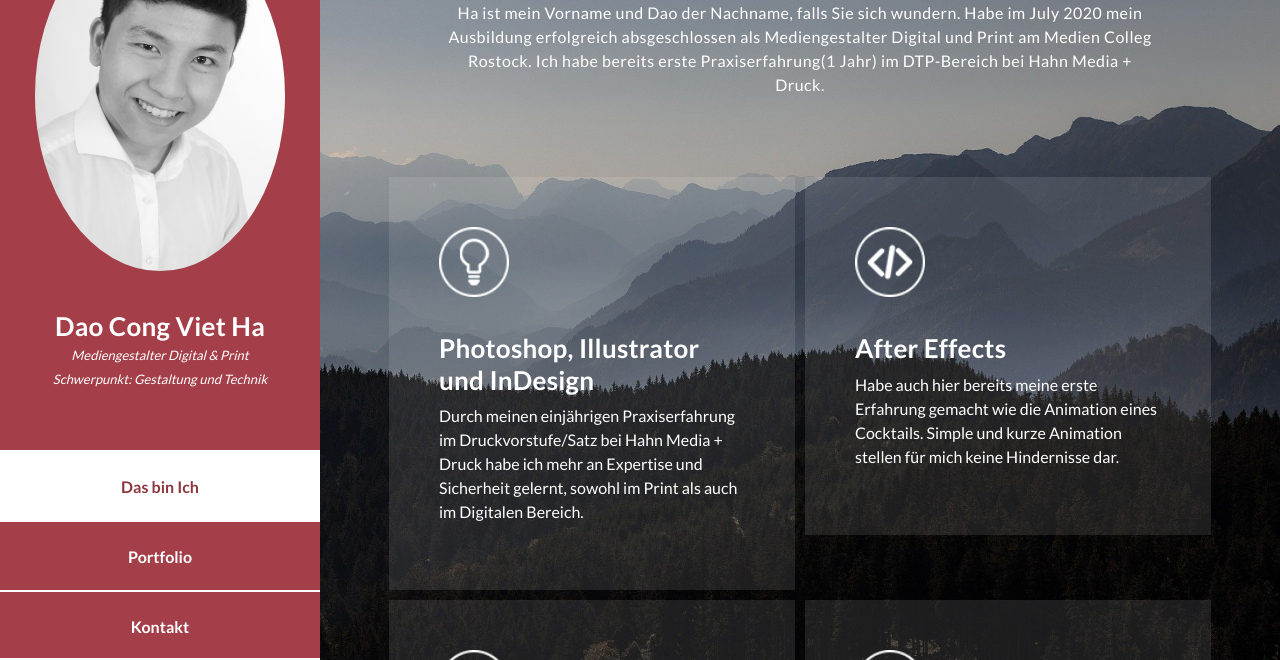
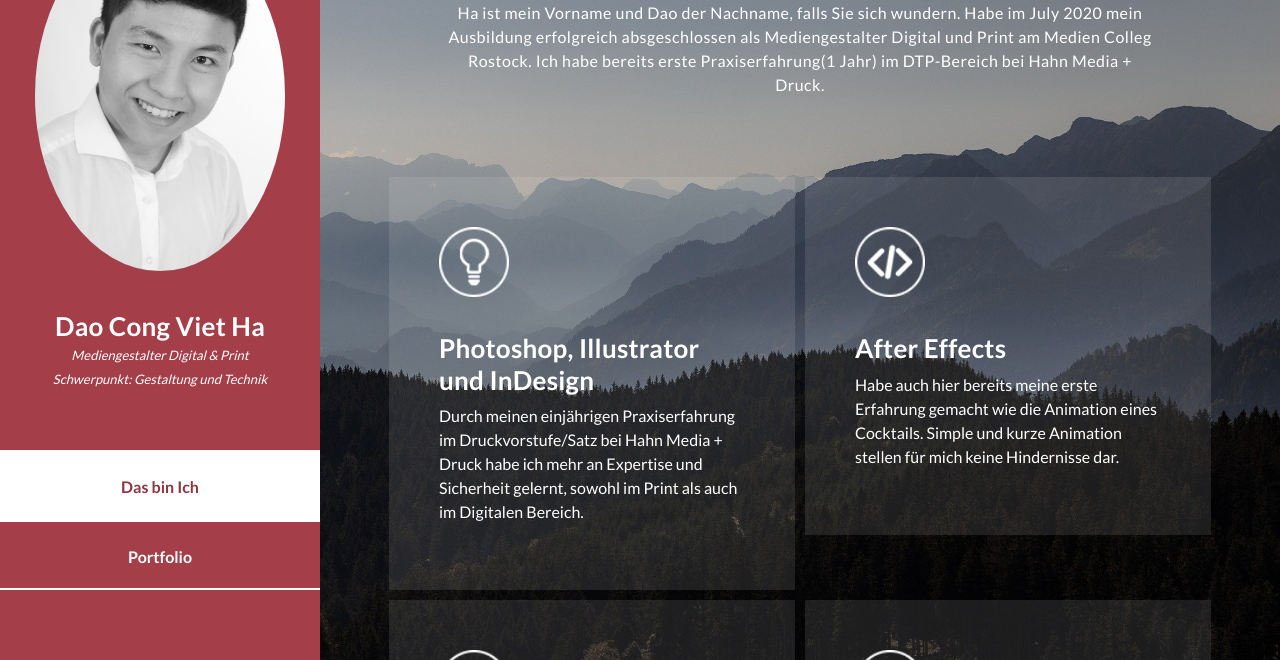
Before and after one commit to ha-dao/ha-dao.github.io, a plain HTML site: page index.html in a window 1280 px wide. Shown: the part 140-800 px from the top of the page. Drawn offline with Linux system fonts and the light colour scheme.

Commit message:
Update index.html

```diff
--- a/index.html
+++ b/index.html
@@ -49,7 +49,7 @@ https://templatemo.com/tm-531-reflux
                 <!----<li><a href="#section1">Das bin ich</a></li>--->
                 <li><a href="#section2">Das bin Ich</a></li>
                 <li><a href="#section3">Portfolio</a></li>
-                <li><a href="#section4">Kontakt</a></li>
+                <!----<li><a href="#section4">Kontakt</a></li>---->
               </ul>
             </nav>
             <!-----<div class="social-network">
@@ -353,7 +353,7 @@ https://templatemo.com/tm-531-reflux
           </div>
         </div>
       </section>
-
+<!------
       <section class="section contact-me" data-section="section4">
         <div class="container">
           <div class="section-heading">
@@ -431,7 +431,7 @@ https://templatemo.com/tm-531-reflux
             </div>
           </div>
         </div>
-      </section>
+      </section> --->
     </div>
 
     <!-- Scripts -->
```
